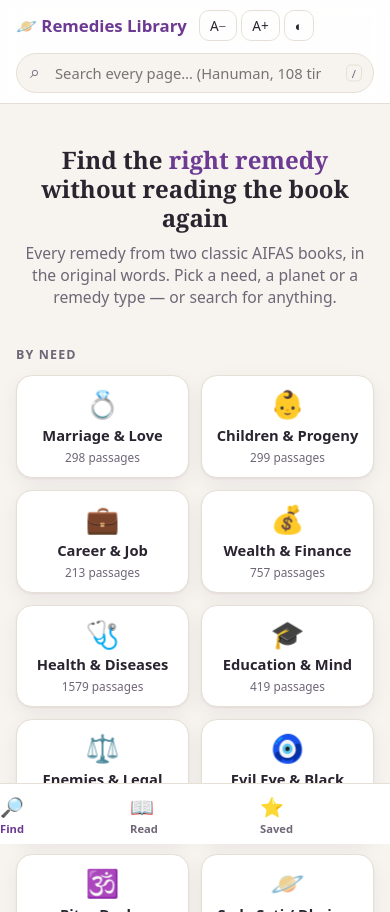
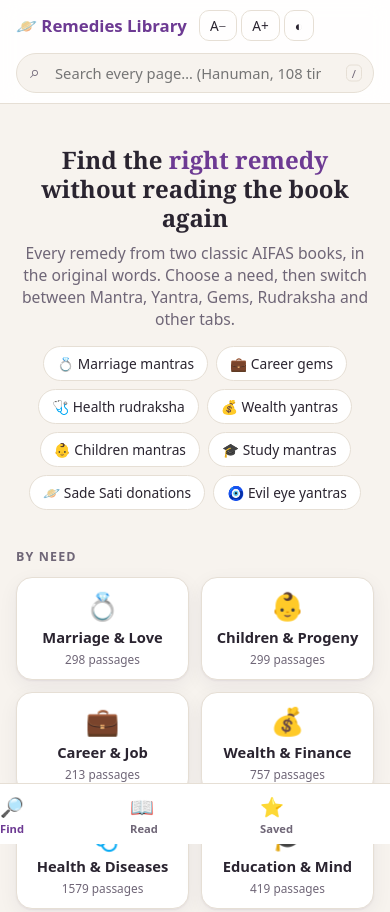
Before and after one commit to himangshuin/remedies-web, a plain HTML site: page index.html in a window 390 px wide. Shown: the top 912 px of the page. Drawn offline with Linux system fonts and the light colour scheme.

Commit message:
Update index.html

```diff
--- a/index.html
+++ b/index.html
@@ -50,7 +50,7 @@ main{max-width:1150px;margin:auto;padding:16px 16px 90px;min-height:70vh}
 .pill button{border:0;background:rgba(255,255,255,.25);color:inherit;border-radius:50%;width:20px;height:20px;line-height:18px;padding:0}
 .count{color:var(--mute);font:.85rem system-ui;margin-left:auto}
 .link{border:0;background:none;color:var(--accent);font:600 .85rem system-ui;padding:4px 6px;text-decoration:underline;text-underline-offset:3px}
-.drawer{display:none;background:var(--card);border:1px solid var(--line);border-radius:16px;padding:6px 16px 18px;margin:10px 0;box-shadow:var(--sh)}.drawer.open{display:block}
+.tabs{display:flex;gap:6px;overflow-x:auto;padding:10px 0 2px;scrollbar-width:thin}.tab{flex:none;border:1px solid var(--line);background:var(--card);border-radius:999px;padding:7px 14px;font:600 .84rem system-ui;white-space:nowrap;display:flex;gap:7px;align-items:center}.tab i{font-style:normal;font-size:.72rem;background:var(--chip);color:var(--accent);border-radius:999px;padding:1px 7px}.tab:hover{border-color:var(--accent)}.tab.on{background:var(--accent);color:var(--card);border-color:var(--accent)}.tab.on i{background:rgba(255,255,255,.25);color:inherit}.res.col .rb{display:none}.rh b{cursor:pointer}.res{animation:fi .25s}@keyframes fi{from{opacity:0;transform:translateY(6px)}}.drawer{max-height:55vh;overflow:auto}.drawer{display:none;background:var(--card);border:1px solid var(--line);border-radius:16px;padding:6px 16px 18px;margin:10px 0;box-shadow:var(--sh)}.drawer.open{display:block}
 .chap{margin:28px 0 8px;font:700 1.05rem system-ui;display:flex;gap:10px;align-items:baseline;flex-wrap:wrap}
 .chap span{font:.8rem system-ui;color:var(--mute);font-weight:400}
 .res{background:var(--card);border:1px solid var(--line);border-radius:16px;margin:12px 0;box-shadow:var(--sh);overflow:hidden}
@@ -159,37 +159,45 @@ const bname=b=>b.id==='b1'?'Encyclopaedia of Astrological Remedies':'Remedies of
 function plain(g){return [g.title,...g.blocks.map(q=>q.k==='li'?'• '+q.x:q.k==='table'?q.rows.map(r=>r.join(' | ')).join('\n'):q.k==='img'?'':q.x)].filter(Boolean).join('\n')+'\n— '+g.src}
 const GROUPS={};
 /* ---------- FIND ---------- */
-function pickers(counts){
+function pickers(counts,noType){
  const n=(m,k)=>counts&&counts[m][k]!=null?`<small>${counts[m][k]} passages</small>`:'<small>&nbsp;</small>';
  return `<div class="sec"><span>By need</span></div><div class="cards">${Object.entries(TOPICS).map(([k,v])=>`<button class="card${state.topic===k?' on':''}" data-g="topic" data-k="${k}"><span class="e">${v[0]}</span>${v[1]}${n('t',k)}</button>`).join('')}</div>
  <div class="sec"><span>By planet</span></div><div class="planets">${Object.entries(PLANETS).map(([k,v])=>`<button class="pl${state.planet===k?' on':''}" data-g="planet" data-k="${k}"><span class="e">${v[0]}</span>${v[1]}</button>`).join('')}</div>
- <div class="sec"><span>By remedy type</span></div><div class="chips">${Object.entries(TYPES).map(([k,v])=>`<button class="chip${state.type===k?' on':''}" data-g="type" data-k="${k}">${v[0]} ${v[1]}</button>`).join('')}</div>`}
+ ${noType?'':'<div class="sec"><span>By remedy type</span></div>'}<div class="chips"${noType?' hidden':''}>${Object.entries(TYPES).map(([k,v])=>`<button class="chip${state.type===k?' on':''}" data-g="type" data-k="${k}">${v[0]} ${v[1]}</button>`).join('')}</div>`}
 let COUNTS=null;
 function computeCounts(){if(COUNTS||!loaded)return COUNTS;COUNTS={t:{},p:{},y:{}};
  const all=[];for(const b of BOOKS)for(const c of b.chapters)for(const q of DATA[b.id+'-'+c.n].blocks)if(!['h1','h2','h3','img'].includes(q.k))all.push(q);
  for(const k in TOPICS)COUNTS.t[k]=all.filter(q=>matches(q,'',[[TOPICS[k][2],false]])).length;return COUNTS}
+const COMBOS=[['marriage',null,'man','💍 Marriage mantras'],['career',null,'gem','💼 Career gems'],['health',null,'rud','🩺 Health rudraksha'],['wealth',null,'yan','💰 Wealth yantras'],['children',null,'man','👶 Children mantras'],['education',null,'man','🎓 Study mantras'],['sade',null,'don','🪐 Sade Sati donations'],['evil',null,'yan','🧿 Evil eye yantras']];
 async function renderFind(){
- const f=filters(),qs=state.q.trim(),sr=qs?[new RegExp(rx(qs),'i')]:[];
- if(!f.length&&!sr.length){
-  $('#main').innerHTML=`<div class="hero"><h2>Find the <span>right remedy</span><br>without reading the book again</h2><p>Every remedy from two classic AIFAS books, in the original words. Pick a need, a planet or a remedy type — or search for anything.</p></div>${pickers(COUNTS)}`;
+ const f=[];if(state.topic)f.push([TOPICS[state.topic][2],false]);if(state.planet)f.push([PLANETS[state.planet][2],false]);
+ const qs=state.q.trim(),sr=qs?[new RegExp(rx(qs),'i')]:[],act=state.type;
+ if(!f.length&&!sr.length&&!act){
+  $('#main').innerHTML=`<div class="hero"><h2>Find the <span>right remedy</span><br>without reading the book again</h2><p>Every remedy from two classic AIFAS books, in the original words. Choose a need, then switch between Mantra, Yantra, Gems, Rudraksha and other tabs.</p><div class="chips" style="justify-content:center;margin-top:16px">${COMBOS.map(c=>`<button class="chip" data-combo="${c[0]}||${c[2]}">${c[3]}</button>`).join('')}</div></div>${pickers(COUNTS)}`;
   if(!loaded){await loadAll();if(state.view==='find'&&!filters().length&&!state.q.trim()){computeCounts();renderFind()}}return}
  if(!loaded){$('#main').innerHTML='<div class="sk"></div><div class="sk"></div><div class="sk"></div>';await loadAll()}
+ const tkeys=Object.keys(TYPES),counts={all:0,gen:0};tkeys.forEach(k=>counts[k]=0);
+ const typeOf=(q,ct)=>{const t=txt(q),hd=q.h2+' '+q.h3;return tkeys.filter(k=>{const r=TYPES[k][2];return r.test(t)||r.test(hd)||r.test(ct)})};
  const groups=[];let total=0;
  for(const b of BOOKS)for(const c of b.chapters){const bl=DATA[b.id+'-'+c.n].blocks;let cur=null;
-  const ok=q=>(!f.length||matches(q,c.title,f))&&(!sr.length||sr[0].test(txt(q)));
+  const base=q=>(!f.length||matches(q,c.title,f))&&(!sr.length||sr[0].test(txt(q)));
+  const hit=bl.map(q=>{if(['h1','h2','h3','img'].includes(q.k)||!base(q))return false;const ts=typeOf(q,c.title);counts.all++;if(!ts.length)counts.gen++;ts.forEach(k=>counts[k]++);return !act||(act==='gen'?!ts.length:ts.includes(act))});
   bl.forEach((q,i)=>{if(['h1','h2','h3'].includes(q.k))return;
-   let hit=q.k==='img'?((bl[i-1]&&bl[i-1].k!=='img'&&ok(bl[i-1]))||(bl[i+1]&&bl[i+1].k!=='img'&&ok(bl[i+1]))):ok(q);
-   if(!hit)return;const key=q.h2+'|'+q.h3;
+   const h=q.k==='img'?(hit[i-1]||hit[i+1]):hit[i];if(!h)return;const key=q.h2+'|'+q.h3;
    if(!cur||cur.key!==key){cur={key,b,c,title:[q.h2,q.h3].filter(Boolean).join(' › ')||c.title,src:`${bname(b)}, Ch.${c.n||'Intro'} ${c.title}, p.${q.p||''}`,page:q.p,i:q.i,blocks:[],id:b.id+'-'+c.n+'-'+q.i};groups.push(cur);GROUPS[cur.id]=cur}
    cur.blocks.push(q);if(q.k!=='img')total++})}
- const label=[state.topic&&TOPICS[state.topic][1],state.planet&&PLANETS[state.planet][1],state.type&&TYPES[state.type][1],qs&&'“'+qs+'”'];
- const pills=[['topic',label[0]],['planet',label[1]],['type',label[2]],['q',label[3]]].filter(x=>x[1]).map(([k,v])=>`<span class="pill">${esc(v)}<button data-rm="${k}" aria-label="Remove">×</button></span>`).join('');
- const sv=new Set(saved().map(x=>x.id));let o=`<div class="fbar"><div class="fr">${pills}<button class="link" id="dr">${state.drawer?'Hide filters':'＋ Change filters'}</button><button class="link" id="clr">Clear all</button><span class="count">${total} passages in ${groups.length} sections</span></div><div class="drawer${state.drawer?' open':''}">${pickers(COUNTS)}</div></div>`;
+ const label={topic:state.topic&&TOPICS[state.topic][1],planet:state.planet&&PLANETS[state.planet][1],q:qs&&'“'+qs+'”',type:!f.length&&!sr.length&&act&&(act==='gen'?'General advice':TYPES[act][1])};
+ const pills=Object.entries(label).filter(x=>x[1]).map(([k,v])=>`<span class="pill">${esc(v)}<button data-rm="${k}" aria-label="Remove">×</button></span>`).join('');
+ const tab=(k,l)=>`<button class="tab${(act||'all')===k?' on':''}" data-tab="${k}">${l}<i>${counts[k]}</i></button>`;
+ const tabs=[tab('all','All'),...tkeys.filter(k=>counts[k]>0||k===act).sort((a,b)=>counts[b]-counts[a]).map(k=>tab(k,TYPES[k][0]+' '+TYPES[k][1])),counts.gen||act==='gen'?tab('gen','📝 General advice'):''].join('');
+ const sv=new Set(saved().map(x=>x.id));
+ let o=`<div class="fbar"><div class="fr">${pills}<button class="link" id="dr">${state.drawer?'Hide filters':'＋ Change filters'}</button><button class="link" id="clr">Clear all</button><span class="count">${total} passages · ${groups.length} sections</span></div><div class="drawer${state.drawer?' open':''}">${pickers(COUNTS,true)}</div><div class="tabs" role="tablist">${tabs}</div></div>
+ <div class="fr" style="margin:10px 0 0;justify-content:flex-end"><button class="link" id="colall">Collapse / expand all</button><button class="link" id="share">🔗 Copy link</button></div>`;
  let last='';
  groups.slice(0,SHOW).forEach(g=>{const ck=g.b.id+g.c.n;if(ck!==last){last=ck;o+=`<div class="chap">${g.c.n?g.c.n+'. ':''}${esc(g.c.title)}<span>${esc(g.b.id==='b1'?'Encyclopaedia':'Remedies of Astrological Science')}</span></div>`}
-  o+=`<section class="res"><div class="rh"><b>${esc(g.title)}</b><span class="pg">p.${g.page||''}</span><button class="act" data-open="${g.id}">Open in book</button><button class="act" data-copy="${g.id}">Copy</button><button class="act sv" data-save="${g.id}">${sv.has(g.id)?'★ Saved':'☆ Save'}</button></div><div class="rb">${g.blocks.map(q=>blockHTML(q,sr)).join('')}</div></section>`});
+  o+=`<section class="res"><div class="rh"><b data-tog title="Tap to collapse">${esc(g.title)}</b><span class="pg">p.${g.page||''}</span><button class="act" data-open="${g.id}">Open in book</button><button class="act" data-copy="${g.id}">Copy</button><button class="act sv" data-save="${g.id}">${sv.has(g.id)?'★ Saved':'☆ Save'}</button></div><div class="rb">${g.blocks.map(q=>blockHTML(q,sr)).join('')}</div></section>`});
  if(groups.length>SHOW)o+=`<button class="more" id="more">Show more (${groups.length-SHOW} sections left)</button>`;
- if(!groups.length)o+='<div class="empty"><span class="e">🪷</span>Nothing matched this combination.<br>Try removing a filter.</div>';
+ if(!groups.length)o+='<div class="empty"><span class="e">🪷</span>Nothing in this tab for your selection.<br>Try the “All” tab or remove a filter.</div>';
  const y=scrollY;$('#main').innerHTML=o;if(state.keepScroll){scrollTo(0,y);state.keepScroll=false}}
 /* ---------- READ ---------- */
 async function renderRead(){
@@ -217,9 +225,14 @@ function render(){SHOW=25;$$('[data-v]').forEach(b=>b.classList.toggle('on',b.da
  ({find:renderFind,read:renderRead,saved:renderSaved})[state.view]()}
 function nav(){const h=hashFor();if(location.hash===h)render();else location.hash=h}
 addEventListener('hashchange',()=>{parseHash();render()});
-document.addEventListener('click',e=>{const t=e.target.closest('[data-g],[data-rm],[data-v],[data-book],[data-chap],[data-jump],[data-open],[data-copy],[data-copyS],[data-save],#dr,#clr,#more,#cb,#logo,#top,#cpall,#prt');if(!t)return;
+document.addEventListener('click',e=>{const t=e.target.closest('[data-g],[data-tab],[data-combo],[data-tog],#colall,#share,[data-rm],[data-v],[data-book],[data-chap],[data-jump],[data-open],[data-copy],[data-copyS],[data-save],#dr,#clr,#more,#cb,#logo,#top,#cpall,#prt');if(!t)return;
  const d=t.dataset;
- if(d.g){state[d.g]=state[d.g]===d.k?null:d.k;state.view='find';state.drawer=false;nav();scrollTo(0,0)}
+ if(d.tab!==undefined){state.type=d.tab==='all'?null:d.tab;nav();scrollTo(0,0)}
+ else if(d.combo){const[a,b,c]=d.combo.split('|');state.view='find';state.topic=a||null;state.planet=b||null;state.type=c||null;state.q='';$('#q').value='';nav();scrollTo(0,0)}
+ else if(d.tog!==undefined)t.closest('.res').classList.toggle('col')
+ else if(t.id==='colall'){const r=$$('.res'),c=r.some(x=>!x.classList.contains('col'));r.forEach(x=>x.classList.toggle('col',c))}
+ else if(t.id==='share')navigator.clipboard.writeText(location.href).then(()=>toast('Link copied'))
+ else if(d.g){state[d.g]=state[d.g]===d.k?null:d.k;state.view='find';state.drawer=false;nav();scrollTo(0,0)}
  else if(d.rm){state[d.rm]=d.rm==='q'?'':null;if(d.rm==='q')$('#q').value='';nav()}
  else if(d.v){state.view=d.v;nav()}
  else if(d.book){state.book=d.book;state.chap=null;nav()}
```
